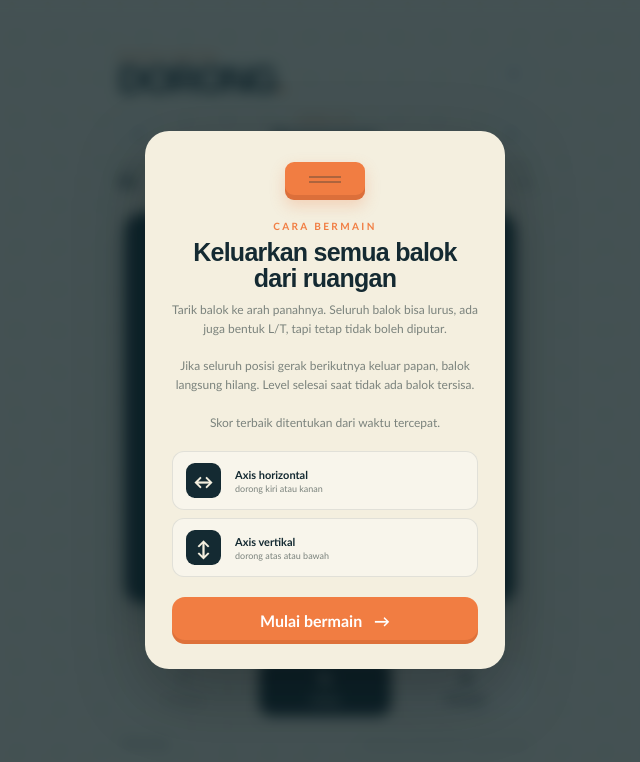
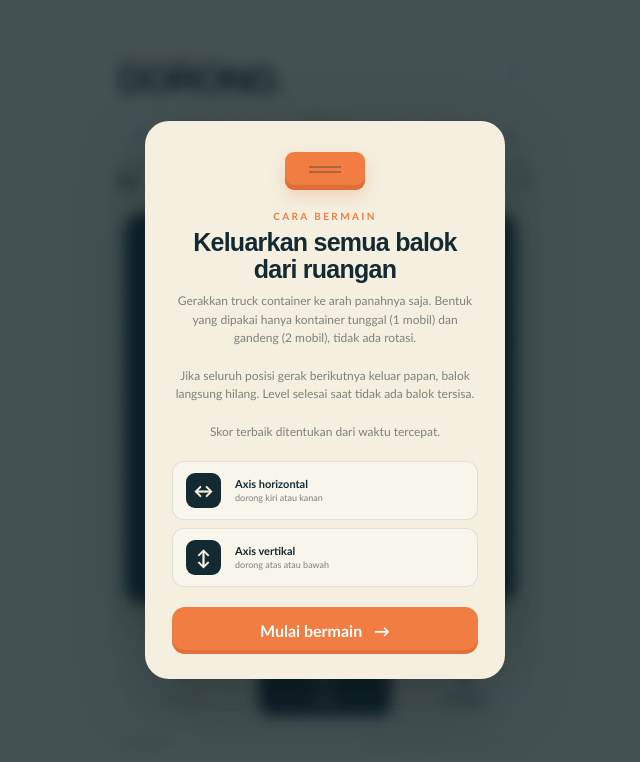
Before and after one commit to ahsubhan/BalokKosong, a Next.js app: page / in a window 1280 px wide. Shown: the top 762 px of the page, without its empty margins (315-955 px from the left). Built offline with nearby package versions, Linux system fonts and the light colour scheme.

Commit message:
feat: generate truck container levels 8-20 mix gandeng

```diff
--- a/app/page.tsx
+++ b/app/page.tsx
@@ -16,56 +16,179 @@ type Level = { name: string; blocks: Block[] };
 
 const SIZE = 6;
 
-const levels: Level[] = [
-  {
-    name: "Pemanasan",
-    blocks: [
-      { id: "orange", x: 0, y: 2, axis: "h", color: "orange", shape: [{ x: 0, y: 0 }, { x: 1, y: 0 }, { x: 2, y: 0 }] },
-      { id: "a", x: 4, y: 0, axis: "v", color: "mint", shape: [{ x: 0, y: 0 }, { x: 0, y: 1 }, { x: 0, y: 2 }] },
-      { id: "b", x: 2, y: 4, axis: "h", color: "sky", shape: [{ x: 0, y: 0 }, { x: 1, y: 0 }, { x: 1, y: 1 }] },
-      { id: "c", x: 4, y: 4, axis: "h", color: "lilac", shape: [{ x: 0, y: 0 }, { x: 1, y: 0 }, { x: 1, y: 1 }] },
-      { id: "d", x: 5, y: 1, axis: "v", color: "coral", shape: [{ x: 0, y: 0 }, { x: 0, y: 1 }] },
-      { id: "e", x: 1, y: 0, axis: "h", color: "lemon", shape: [{ x: 0, y: 0 }, { x: 1, y: 0 }, { x: 2, y: 0 }, { x: 1, y: 1 }] },
-      { id: "f", x: 1, y: 5, axis: "v", color: "aqua", shape: [{ x: 0, y: 0 }] }
-    ]
-  },
-  {
-    name: "Lorong Tipis",
-    blocks: [
-      { id: "orange", x: 1, y: 0, axis: "v", color: "orange", shape: [{ x: 0, y: 0 }, { x: 0, y: 1 }, { x: 0, y: 2 }, { x: 0, y: 3 }] },
-      { id: "a", x: 0, y: 2, axis: "v", color: "mint", shape: [{ x: 0, y: 0 }, { x: 0, y: 1 }, { x: 0, y: 2 }] },
-      { id: "b", x: 4, y: 1, axis: "v", color: "lilac", shape: [{ x: 0, y: 0 }, { x: 0, y: 1 }, { x: 0, y: 2 }] },
-      { id: "c", x: 2, y: 4, axis: "h", color: "coral", shape: [{ x: 0, y: 0 }, { x: 1, y: 0 }, { x: 1, y: 1 }] },
-      { id: "d", x: 3, y: 0, axis: "v", color: "aqua", shape: [{ x: 0, y: 0 }, { x: 0, y: 1 }, { x: 0, y: 2 }] },
-      { id: "e", x: 5, y: 0, axis: "v", color: "sky", shape: [{ x: 0, y: 0 }, { x: 0, y: 1 }, { x: 0, y: 2 }] },
-      { id: "f", x: 0, y: 5, axis: "h", color: "lemon", shape: [{ x: 0, y: 0 }, { x: 1, y: 0 }] }
-    ]
-  },
-  {
-    name: "Bertemu Bentuk",
-    blocks: [
-      { id: "orange", x: 0, y: 1, axis: "h", color: "orange", shape: [{ x: 0, y: 0 }, { x: 1, y: 0 }, { x: 2, y: 0 }, { x: 2, y: 1 }] },
-      { id: "a", x: 4, y: 3, axis: "v", color: "mint", shape: [{ x: 0, y: 0 }, { x: 0, y: 1 }, { x: 0, y: 2 }] },
-      { id: "b", x: 2, y: 3, axis: "h", color: "sky", shape: [{ x: 0, y: 0 }, { x: 1, y: 0 }, { x: 0, y: 1 }, { x: 0, y: 2 }] },
-      { id: "c", x: 0, y: 4, axis: "h", color: "lilac", shape: [{ x: 0, y: 0 }, { x: 1, y: 0 }, { x: 1, y: 1 }] },
-      { id: "d", x: 5, y: 0, axis: "v", color: "coral", shape: [{ x: 0, y: 0 }, { x: 0, y: 1 }, { x: 0, y: 2 }] },
-      { id: "e", x: 0, y: 2, axis: "h", color: "lemon", shape: [{ x: 0, y: 0 }, { x: 1, y: 0 }, { x: 1, y: 1 }] },
-      { id: "f", x: 3, y: 0, axis: "v", color: "aqua", shape: [{ x: 0, y: 0 }, { x: 0, y: 1 }] }
-    ]
-  },
-  {
-    name: "Peta Ruwet",
-    blocks: [
-      { id: "orange", x: 0, y: 0, axis: "h", color: "orange", shape: [{ x: 0, y: 0 }, { x: 1, y: 0 }, { x: 2, y: 0 }] },
-      { id: "a", x: 5, y: 0, axis: "v", color: "mint", shape: [{ x: 0, y: 0 }, { x: 0, y: 1 }] },
-      { id: "b", x: 2, y: 2, axis: "h", color: "sky", shape: [{ x: 0, y: 0 }, { x: 1, y: 0 }, { x: 1, y: 1 }, { x: 2, y: 1 }] },
-      { id: "c", x: 0, y: 4, axis: "h", color: "lilac", shape: [{ x: 0, y: 0 }, { x: 1, y: 0 }, { x: 1, y: 1 }, { x: 2, y: 1 }] },
-      { id: "d", x: 5, y: 3, axis: "v", color: "coral", shape: [{ x: 0, y: 0 }, { x: 0, y: 1 }, { x: 0, y: 2 }] },
-      { id: "e", x: 3, y: 5, axis: "h", color: "lemon", shape: [{ x: 0, y: 0 }, { x: 1, y: 0 }] },
-      { id: "f", x: 0, y: 3, axis: "h", color: "aqua", shape: [{ x: 0, y: 0 }, { x: 1, y: 0 }] }
-    ]
+const palette = ["orange", "mint", "sky", "lilac", "coral", "aqua", "lemon"];
+
+type PairCandidate = {
+  x: number;
+  y: number;
+  axis: Axis;
+  shape: Cell[];
+};
+
+function makeRng(seed: number) {
+  return function random() {
+    seed = (seed * 1664525 + 1013904223) >>> 0;
+    return seed / 4294967296;
+  };
+}
+
+function colorFor(index: number) {
+  return palette[index % palette.length];
+}
+
+function collectSingles(occupied: boolean[][]) {
+  const cells: Cell[] = [];
+  for (let y = 0; y < SIZE; y++) {
+    for (let x = 0; x < SIZE; x++) {
+      if (!occupied[y][x]) cells.push({ x, y });
+    }
   }
-];
+  return cells;
+}
+
+function collectPairs(occupied: boolean[][]) {
+  const pairs: PairCandidate[] = [];
+  for (let y = 0; y < SIZE; y++) {
+    for (let x = 0; x < SIZE; x++) {
+      if (!occupied[y][x] && x + 1 < SIZE && !occupied[y][x + 1]) {
+        pairs.push({ x, y, axis: "h", shape: [{ x: 0, y: 0 }, { x: 1, y: 0 }] });
+      }
+      if (!occupied[y][x] && y + 1 < SIZE && !occupied[y + 1][x]) {
+        pairs.push({ x, y, axis: "v", shape: [{ x: 0, y: 0 }, { x: 0, y: 1 }] });
+      }
+    }
+  }
+  return pairs;
+}
+
+function markOccupancy(occupied: boolean[][], cells: Cell[]) {
+  for (const cell of cells) {
+    if (cell.x < 0 || cell.x >= SIZE || cell.y < 0 || cell.y >= SIZE) return false;
+    if (occupied[cell.y][cell.x]) return false;
+  }
+  for (const cell of cells) {
+    occupied[cell.y][cell.x] = true;
+  }
+  return true;
+}
+
+function makeTruckLevel(levelIndex: number, pieceCount: number): Level {
+  const rng = makeRng(12_345 + levelIndex * 97 + pieceCount * 17);
+  const occupied = Array.from({ length: SIZE }, () => Array(SIZE).fill(false));
+  const blocks: Block[] = [];
+
+  const pairProbability = Math.min(0.75, 0.38 + levelIndex * 0.025);
+  let pairCount = 0;
+  let singleCount = 0;
+
+  for (let i = 0; i < pieceCount; i++) {
+    let placed = false;
+    const preferPair = rng() < pairProbability;
+
+    if (preferPair) {
+      const candidates = collectPairs(occupied);
+      if (candidates.length > 0) {
+        const pick = candidates[Math.floor(rng() * candidates.length)];
+        const ok = markOccupancy(
+          occupied,
+          pick.shape.map((cell) => ({ x: pick.x + cell.x, y: pick.y + cell.y }))
+        );
+        if (ok) {
+          blocks.push({
+            id: `lvl-${levelIndex}-truck-${i}`,
+            x: pick.x,
+            y: pick.y,
+            axis: pick.axis,
+          color: colorFor(i),
+          shape: pick.shape
+        });
+          pairCount += 1;
+          placed = true;
+        }
+      }
+    }
+
+    if (placed) continue;
+
+    const singles = collectSingles(occupied);
+    if (singles.length === 0) break;
+    const pick = singles[Math.floor(rng() * singles.length)];
+    occupied[pick.y][pick.x] = true;
+    blocks.push({
+      id: `lvl-${levelIndex}-truck-${i}`,
+      x: pick.x,
+      y: pick.y,
+      axis: rng() < 0.5 ? "h" : "v",
+      color: colorFor(i + 3),
+      shape: [{ x: 0, y: 0 }]
+    });
+    singleCount += 1;
+  }
+
+  // Make sure each level tetap terasa seperti campuran truck: ada yang non-gandeng dan ada yang gandeng.
+  if (pairCount === 0 && singleCount >= 2) {
+    const fallback: PairCandidate[] = collectPairs(occupied);
+    if (fallback.length > 0) {
+      const pick = fallback[0];
+      const merged = markOccupancy(
+        occupied,
+        pick.shape.map((cell) => ({ x: pick.x + cell.x, y: pick.y + cell.y }))
+      );
+      if (merged) {
+        if (singleCount > 0 && blocks.length > 0) {
+          const removed = blocks.shift();
+          if (removed) {
+            for (const c of getCells(removed)) {
+              occupied[c.y][c.x] = false;
+            }
+            singleCount -= 1;
+          }
+        }
+        blocks.push({
+          id: `lvl-${levelIndex}-truck-pair`,
+          x: pick.x,
+          y: pick.y,
+          axis: pick.axis,
+          color: colorFor(blocks.length),
+          shape: pick.shape
+        });
+        pairCount += 1;
+      }
+    }
+  }
+
+  if (singleCount === 0 && pairCount >= 1 && blocks.length >= 2) {
+    const lone = blocks.pop();
+    if (lone) {
+      for (const c of getCells(lone)) {
+        occupied[c.y][c.x] = false;
+      }
+      pairCount -= 1;
+
+      const singles = collectSingles(occupied);
+      if (!singles.length) return { name: `Truck Campuran #${levelIndex} — ${pieceCount} mobil`, blocks };
+
+      const pick = singles[0];
+      blocks.push({
+        id: `lvl-${levelIndex}-truck-single-${blocks.length}`,
+        x: pick.x,
+        y: pick.y,
+        axis: "h",
+        color: colorFor(blocks.length + 1),
+        shape: [{ x: 0, y: 0 }]
+      });
+      occupied[pick.y][pick.x] = true;
+      singleCount += 1;
+    }
+  }
+
+  return {
+    name: `Truck Campuran #${levelIndex} — ${pieceCount} mobil`,
+    blocks
+  };
+}
+
+const levels: Level[] = Array.from({ length: 13 }, (_, idx) => makeTruckLevel(idx + 1, idx + 8));
 
 function cloneBlocks(items: Block[]) {
   return items.map((block) => ({ ...block, shape: block.shape.map((cell) => ({ ...cell })) }));
@@ -372,7 +495,7 @@ export default function Home() {
             <div className="mini-block"><span /></div>
             <span className="modal-kicker">CARA BERMAIN</span>
             <h2 id="help-title">Keluarkan semua balok dari ruangan</h2>
-            <p>Tarik balok ke arah panahnya. Seluruh balok bisa lurus, ada juga bentuk L/T, tapi tetap tidak boleh diputar.</p>
+            <p>Gerakkan truck container ke arah panahnya saja. Bentuk yang dipakai hanya kontainer tunggal (1 mobil) dan gandeng (2 mobil), tidak ada rotasi.</p>
             <p>Jika seluruh posisi gerak berikutnya keluar papan, balok langsung hilang. Level selesai saat tidak ada balok tersisa.</p>
             <p>Skor terbaik ditentukan dari waktu tercepat.</p>
             <div className="rule"><b>↔</b><span><strong>Axis horizontal</strong><small>dorong kiri atau kanan</small></span></div>
```
